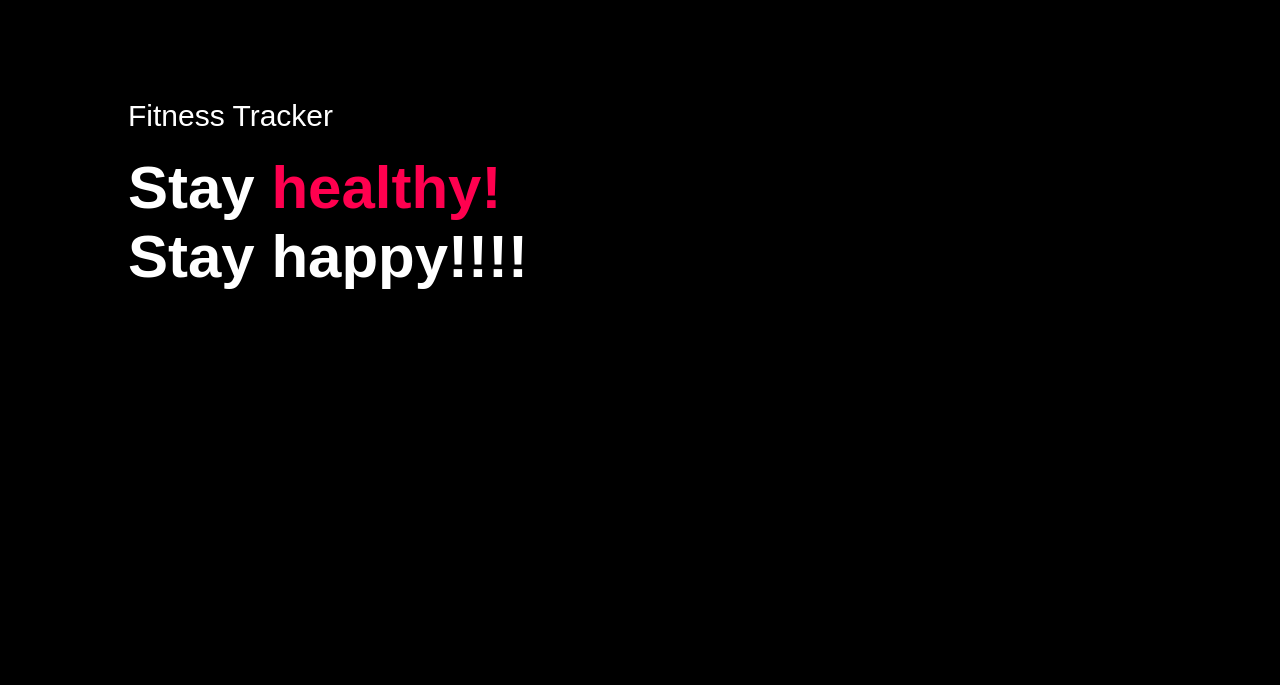
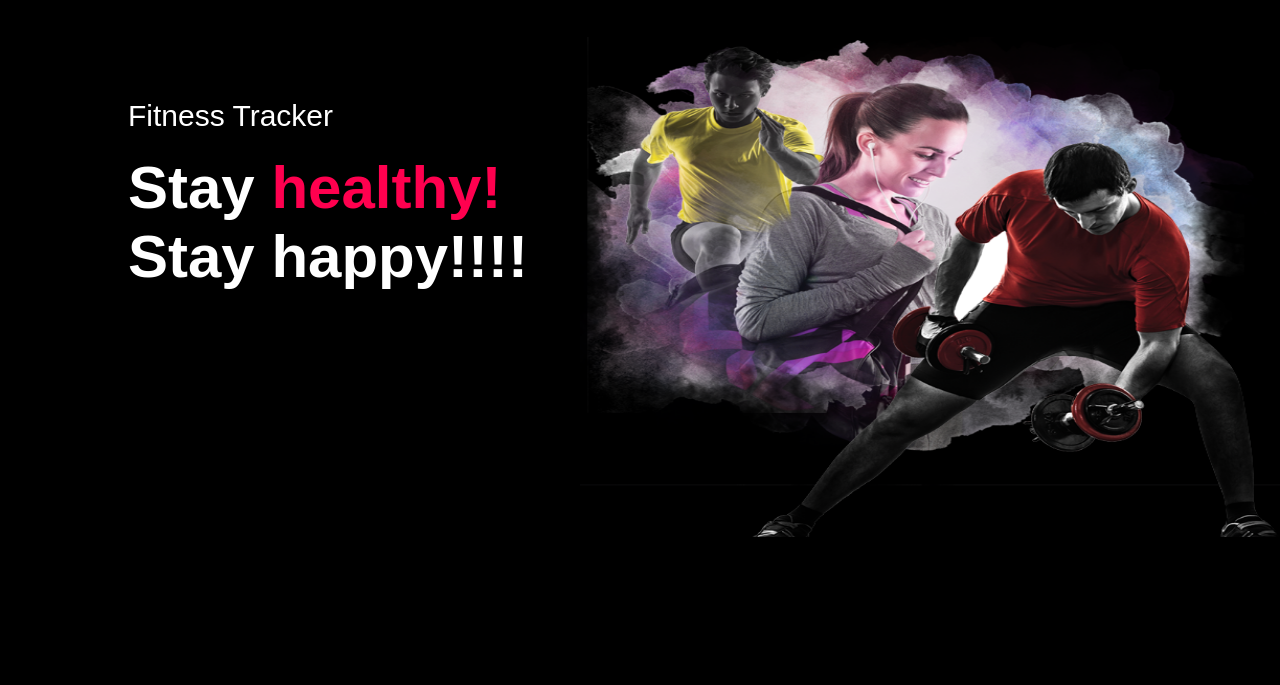
Before and after one commit to chandhru17/sampl, a plain HTML site: page index.html in a window 1280 px wide. Shown: the part 113-798 px from the top of the page. Drawn offline with Linux system fonts and the light colour scheme.

Commit message:
Update style.css

```diff
--- a/style.css
+++ b/style.css
@@ -11,7 +11,7 @@ body{
 #header{
     width: 100%;
     height: 100vh;
-    background-image: url(../fitness_tracker/R.png);
+    background-image: url(R.png);
     background-size:700px 500px;
     background-repeat: no-repeat;
     background-position:right ;
```
